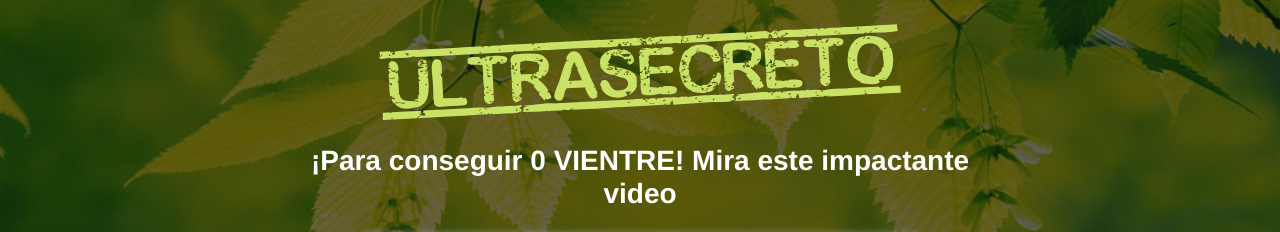
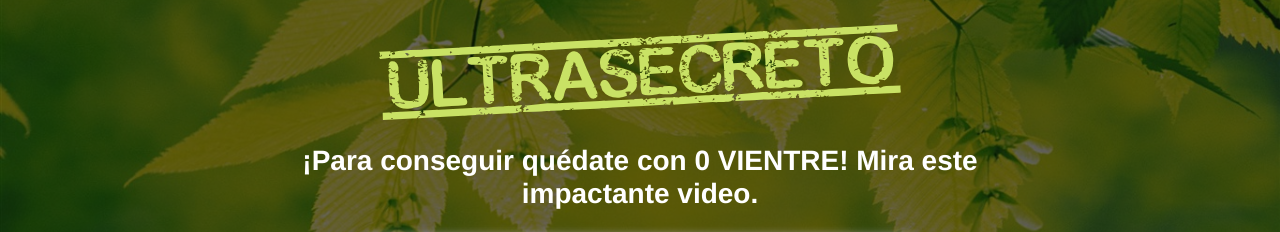
Before and after one commit to Talissonhoppe95/taliformula.online, a plain HTML site: page index.html in a window 1280 px wide. Shown: the top 232 px of the page. Drawn offline with nearby package versions, Linux system fonts and the light colour scheme; grey boxes are pictures that could not be loaded; a script that the page names is missing.

Commit message:
Update index.html

```diff
--- a/index.html
+++ b/index.html
@@ -56,7 +56,7 @@
             <img class="img-fluid" src="./assets/img/ultrasecreto.svg">
 
             <!-- Headline -->
-            <h3 class="my-4"><b>¡Para conseguir 0 VIENTRE! Mira este impactante video</b></h3>
+            <h3 class="my-4"><b>¡Para conseguir quédate con 0 VIENTRE! Mira este impactante video.</b></h3>
 
             <!-- VSL -->
             <script src="https://fast.wistia.com/player.js" async></script><script src="https://fast.wistia.com/embed/amu2gxukjz.js" async type="module"></script><style>wistia-player[media-id='amu2gxukjz']:not(:defined) { background: center / contain no-repeat url('https://fast.wistia.com/embed/medias/amu2gxukjz/swatch'); display: block; filter: blur(5px); padding-top:56.25%; }</style> <wistia-player media-id="amu2gxukjz"></wistia-player>
```
